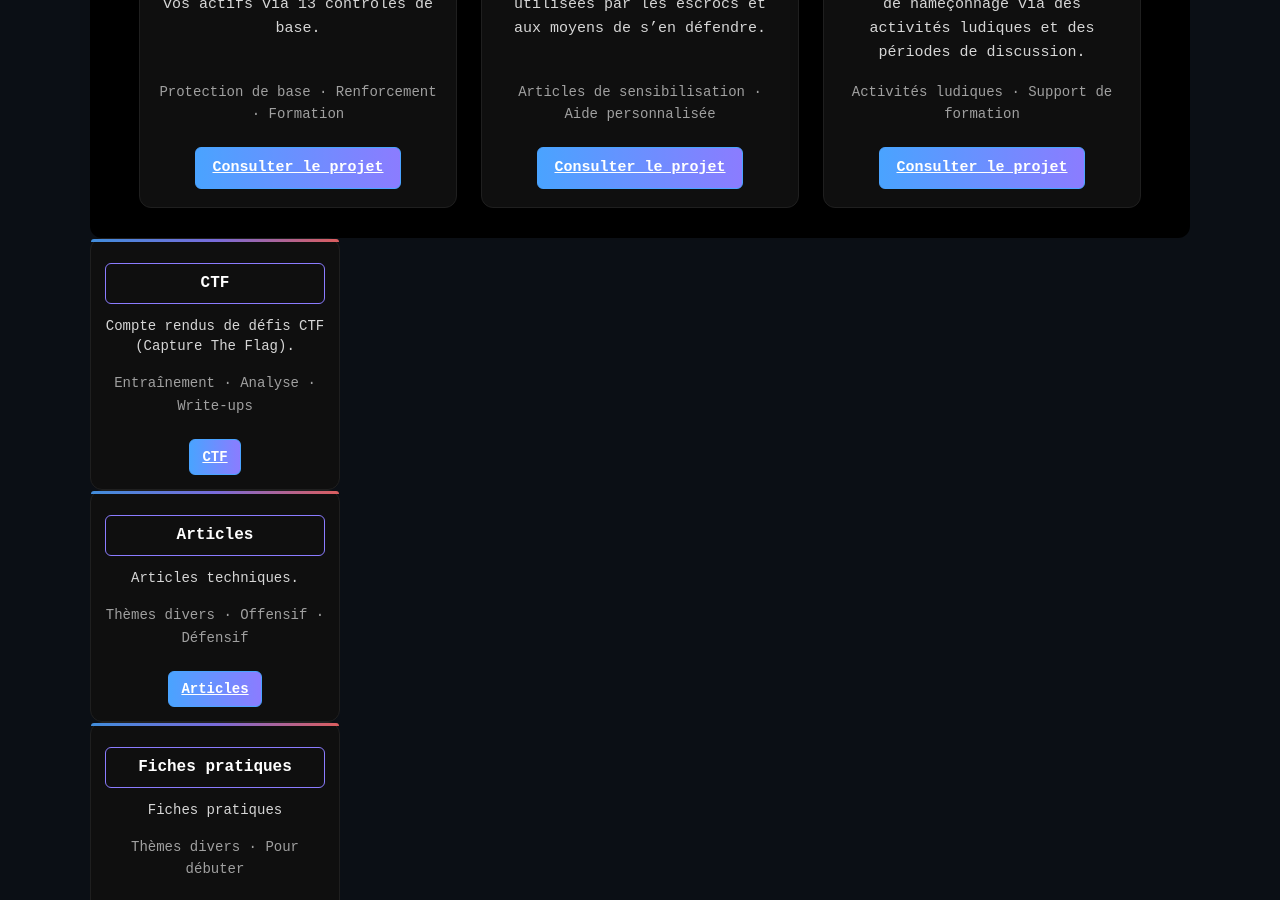
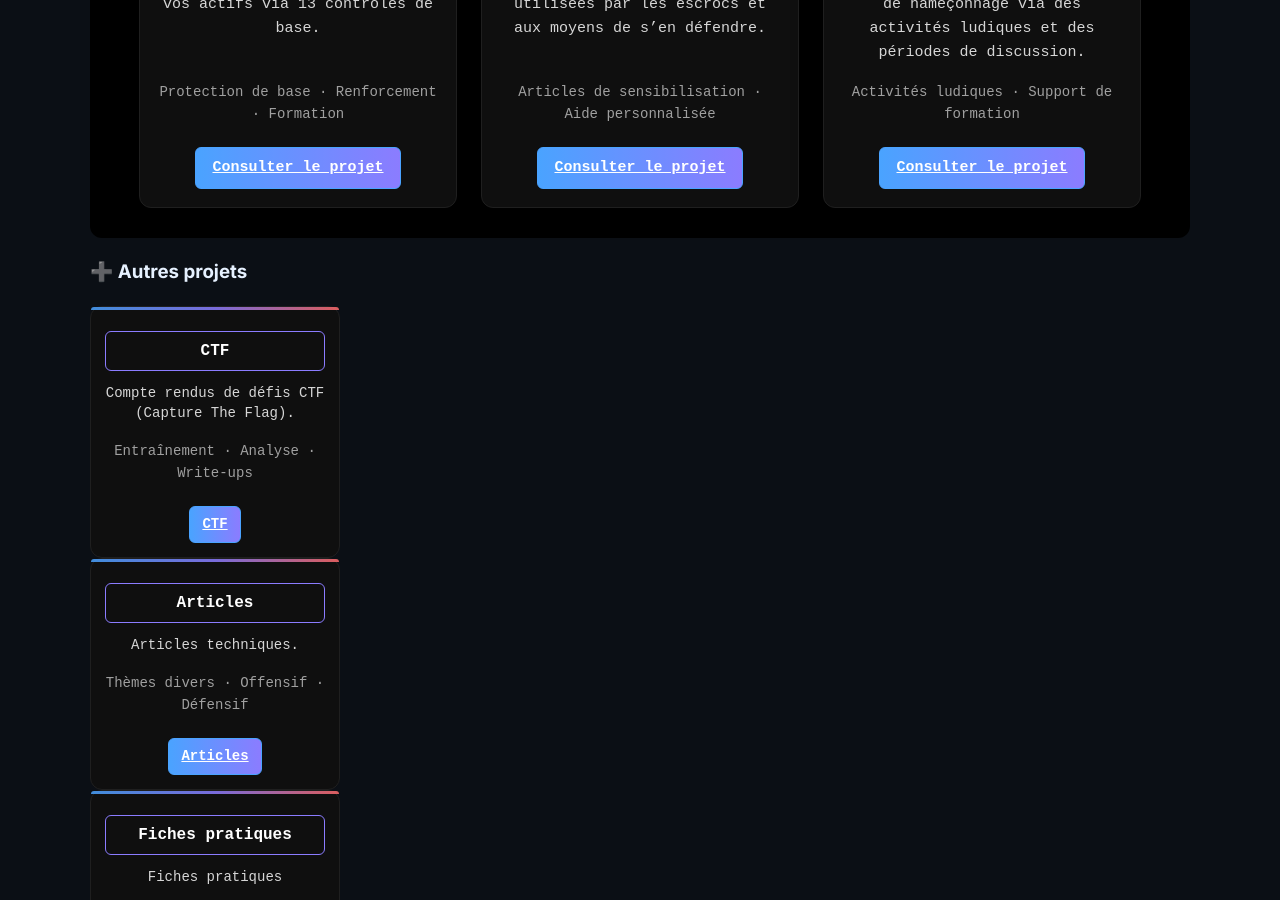
Before and after one commit to sqltemp/portfolio, a Jekyll site: the page built from index.md, in a window 1280 px wide and 900 px high, scrolled down 1128 px. Built offline with Jekyll 4.4.1, drawn with Linux system fonts in a browser that asks for light colours; our own code applies the rules of GitHub Pages for plain Markdown files.

Commit message:
Update index.md

```diff
--- a/index.md
+++ b/index.md
@@ -131,6 +131,10 @@
 <!-- ===== FIN NOUVEAU VISUEL CARTES PROJET: mettre ici la nouvelle version visuelle des PROJETS (cartes) ===== -->
 
 <!-- ===== DEBUT NOUVEAU VISUEL CARTES 'AUTRES PROJETS'===== -->
+
+<!-- ===== AUTRES PROJETS (cartes) ===== -->
+<h3 id="Autres projets">➕ Autres projets </h3>
+
 <!-- CARTE 4 – Autres projets : CTF -->
 <div class="project-card project-card--compact">
   <div class="project-card__accent"></div>
```
Also changed, not shown: other parts of index.md (+1 -2 lines).
